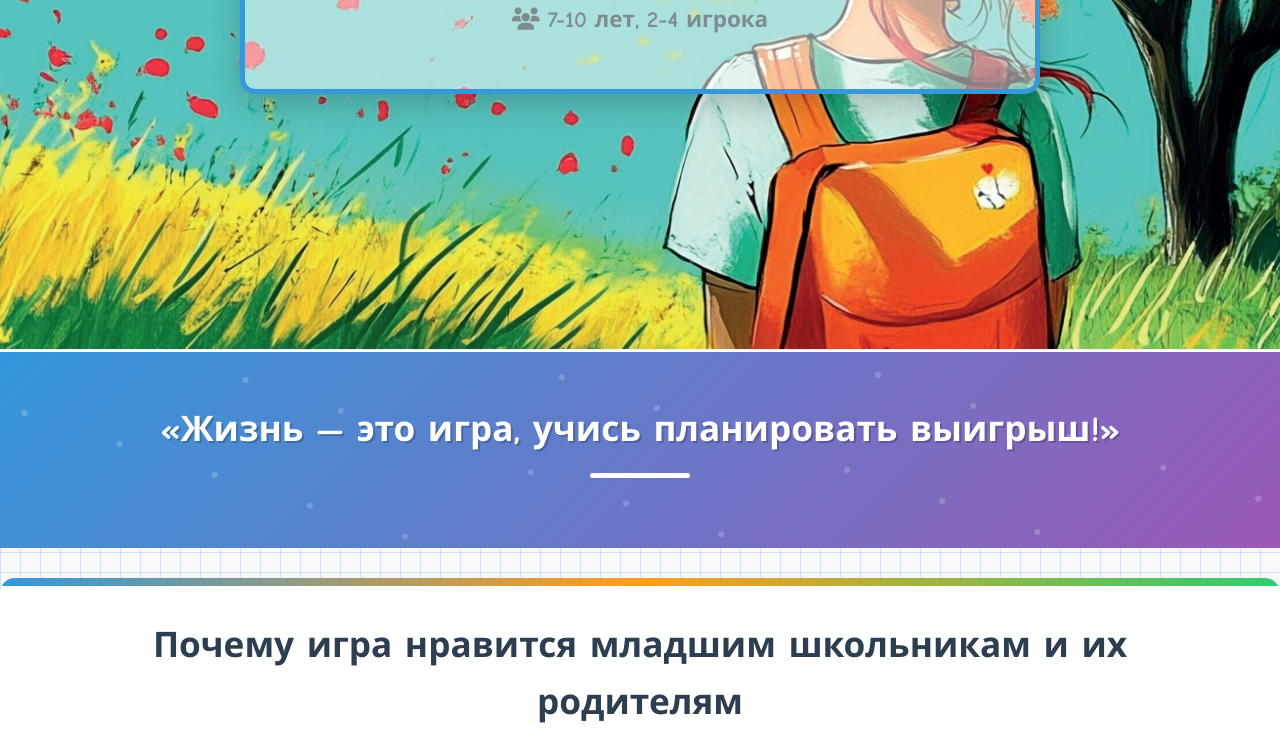
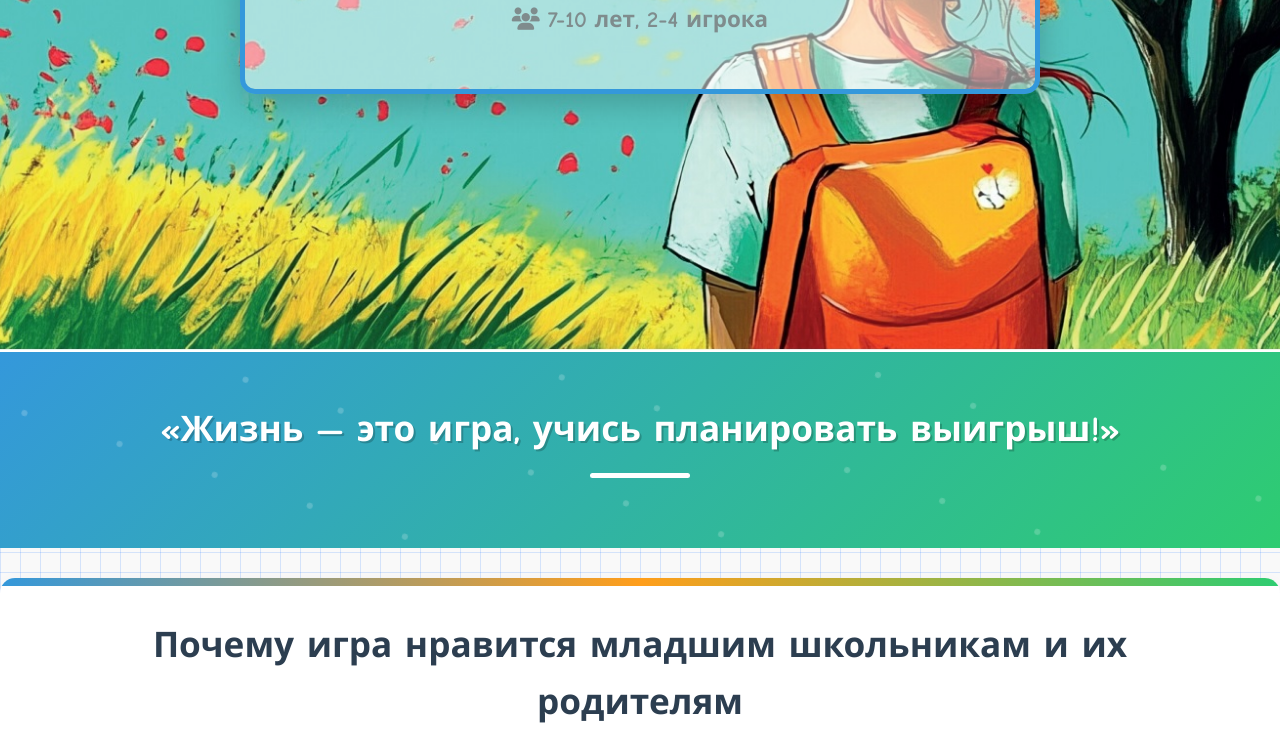
Before and after one commit to ejichmojich/PerfectDay, a plain HTML site: page index.html in a window 1280 px wide. Shown: the part 448-1192 px from the top of the page. Drawn offline with Linux system fonts and the light colour scheme.

Commit message:
Лозунг в других цветах index.html

```diff
--- a/index.html
+++ b/index.html
@@ -199,7 +199,7 @@
 
         /* Лозунг */
         .slogan {
-            background: linear-gradient(135deg, var(--color-blue), var(--color-purple));
+            background: linear-gradient(135deg,  #3498db, #2ecc71);
             color: white;
             text-align: center;
             padding: 50px 0;
```
